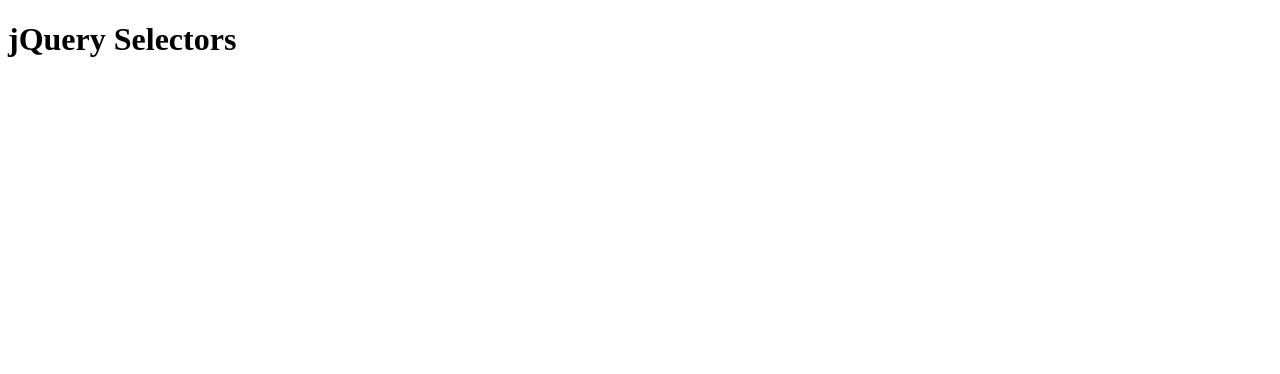
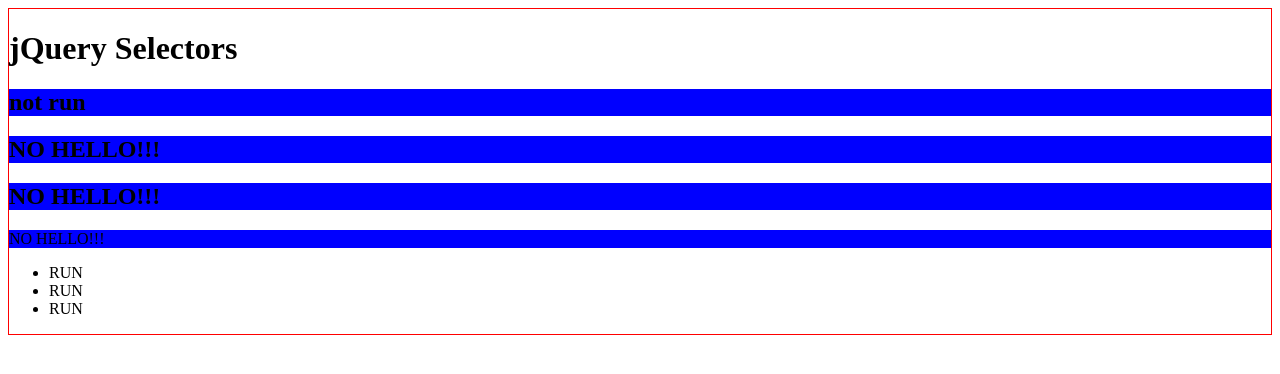
Before and after one commit to myronschippers/tier2-jquery-selectors, a plain HTML site: page index.html in a window 1280 px wide. Drawn offline with nearby package versions, Linux system fonts and the light colour scheme.

Commit message:
adding code from lesson

```diff
--- a/index.html
+++ b/index.html
@@ -6,6 +6,8 @@
     <meta http-equiv="X-UA-Compatible" content="ie=edge">
     <link rel="stylesheet" href="styles/style.css">
 
+    <!-- <script src="vendor/jQuery.js" type="text/javascript"></script> -->
+    <script src="https://ajax.googleapis.com/ajax/libs/jquery/3.4.1/jquery.min.js"></script>
     <script src="scripts/client.js" type="text/javascript"></script>
 
     <title>jQuery Selectors</title>
@@ -13,5 +15,21 @@
 <body>
     <h1>jQuery Selectors</h1>
 
+    <h2 id="firstHello"></h2>
+    <h2 class="noHello"></h2>
+    <h2 class="noHello"></h2>
+    <h2></h2>
+
+    <p class="noHello"></p>
+
+    <ul>
+        <li class="orange">Item</li>
+        <li>Item</li>
+        <li>Item</li>
+        <li>Item</li>
+        <li>Item</li>
+        <li>Item</li>
+    </ul>
+
 </body>
 </html>
--- a/scripts/client.js
+++ b/scripts/client.js
@@ -1 +1,31 @@
 console.log('Hello Tyto!!!');
+
+$(document).ready(onReady);
+
+function onReady() {
+    const $heading = $('#firstHello');
+    const $noHeading = $('.noHello').text('NO HELLO!!!');
+    let text = 'RUN';
+    const $ul = $('ul');
+
+
+    $('#firstHello, .noHello').attr('style', 'background: blue;');
+    $('h2').removeClass('noHello');
+
+   $ul.find('.orange').addClass('red-border');
+   $ul.parent().addClass('red-border');
+
+    $ul.empty()
+    $ul.append(`<li>
+            ${text}
+        </li>`)
+        .append(`<li>
+            ${text}
+        </li>`).append(`<li>
+        ${text}
+    </li>`);
+
+    $heading.text(text = 'not run');
+
+    console.log(heading);
+}
--- a/styles/style.css
+++ b/styles/style.css
@@ -0,0 +1,8 @@
+
+#green-border {
+    border: 1px solid greenyellow !important;
+}
+
+.red-border {
+    border: 1px solid red;
+}
```
